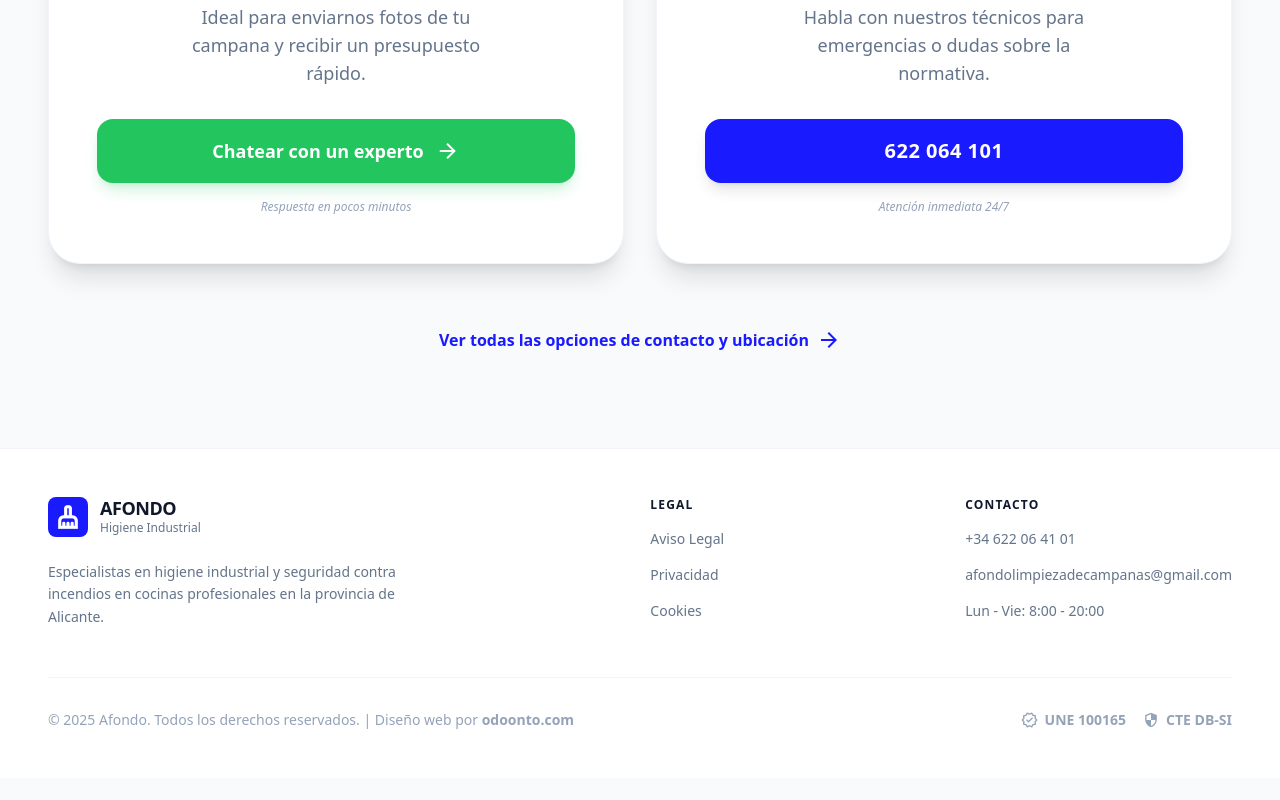
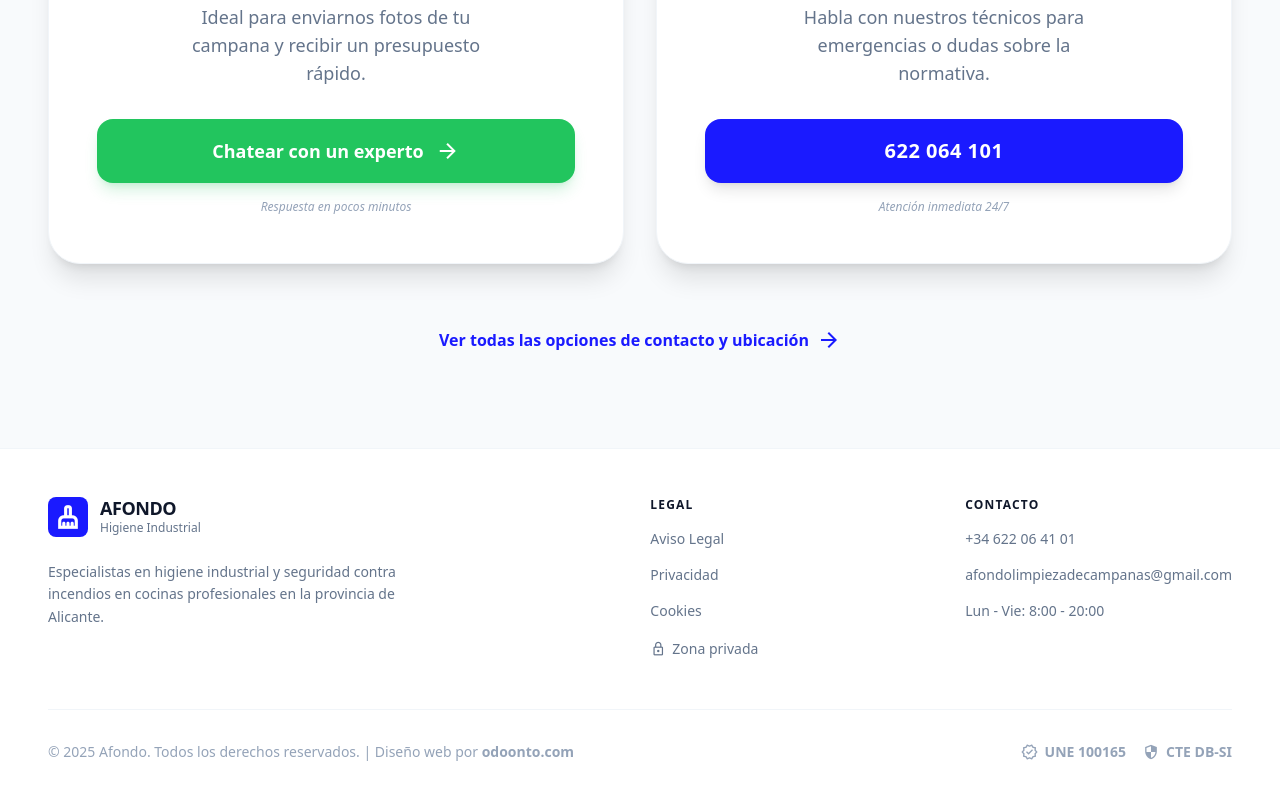
Before and after one commit to jfrances12330/Afondo-Limpieza-, a React (Vite) app: page / in a window 1280 px wide. Shown: the part 8286-9086 px from the top of the page. Before the commit the page ends 9064 px from the top, so only its background shows below. Built offline with nearby package versions, Linux system fonts and the light colour scheme.

Commit message:
Footer: acceso "Zona privada" + CertificateGenerator: descripciones concisas, genéricas y legalmente autosuficientes (editables)

```diff
--- a/components/Footer.tsx
+++ b/components/Footer.tsx
@@ -81,6 +81,10 @@ const Footer: React.FC<FooterProps> = ({ onNavigate }) => {
               <button onClick={() => onNavigate('aviso-legal')} className="text-slate-500 dark:text-slate-400 hover:text-primary text-sm font-medium transition-colors text-left">Aviso Legal</button>
               <button onClick={() => onNavigate('privacidad')} className="text-slate-500 dark:text-slate-400 hover:text-primary text-sm font-medium transition-colors text-left">Privacidad</button>
               <button onClick={() => onNavigate('cookies')} className="text-slate-500 dark:text-slate-400 hover:text-primary text-sm font-medium transition-colors text-left">Cookies</button>
+              <a href="#/certificado" title="Zona privada — acceso técnicos" className="text-slate-500 dark:text-slate-400 hover:text-primary text-sm font-medium transition-colors text-left flex items-center gap-1.5">
+                <span className="material-symbols-outlined text-base">lock</span>
+                Zona privada
+              </a>
             </div>
             <div className="flex flex-col gap-4 min-w-0">
               <span className="text-slate-900 dark:text-white font-black text-xs uppercase tracking-widest">Contacto</span>
```
